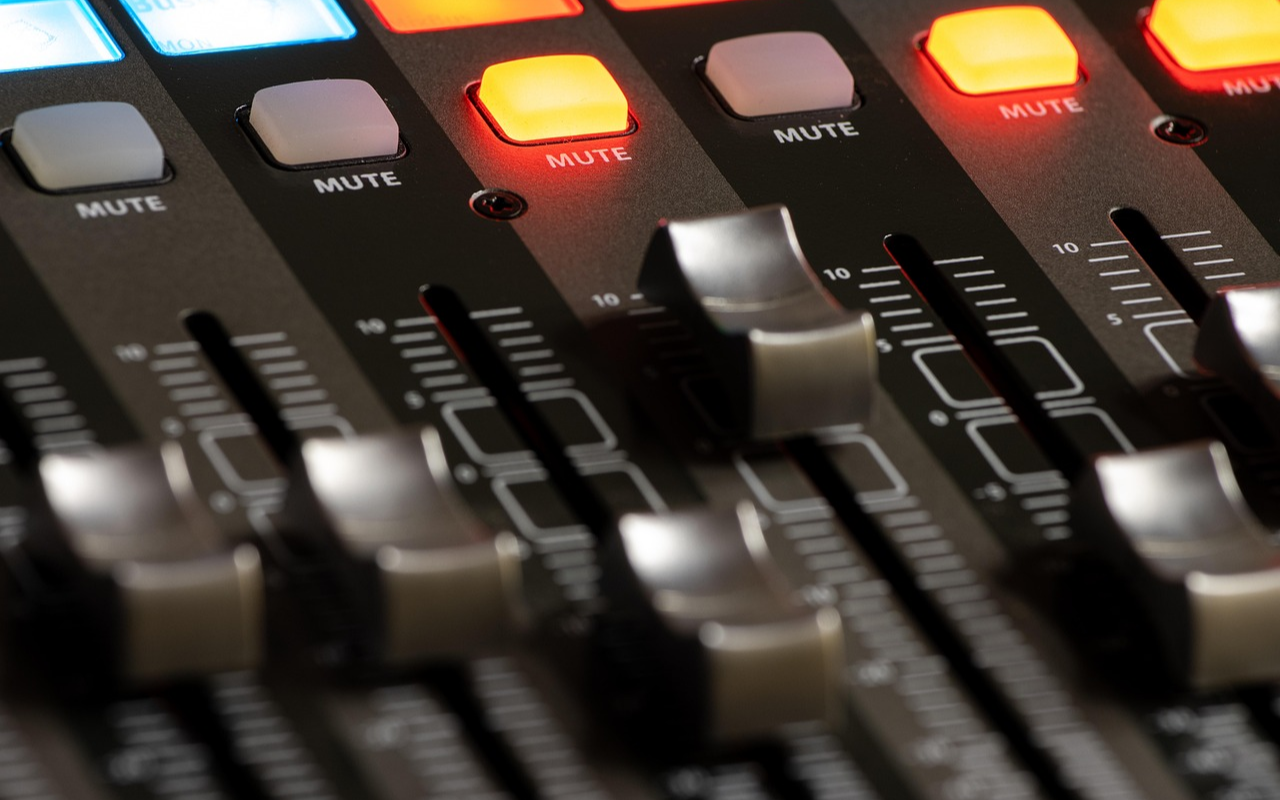
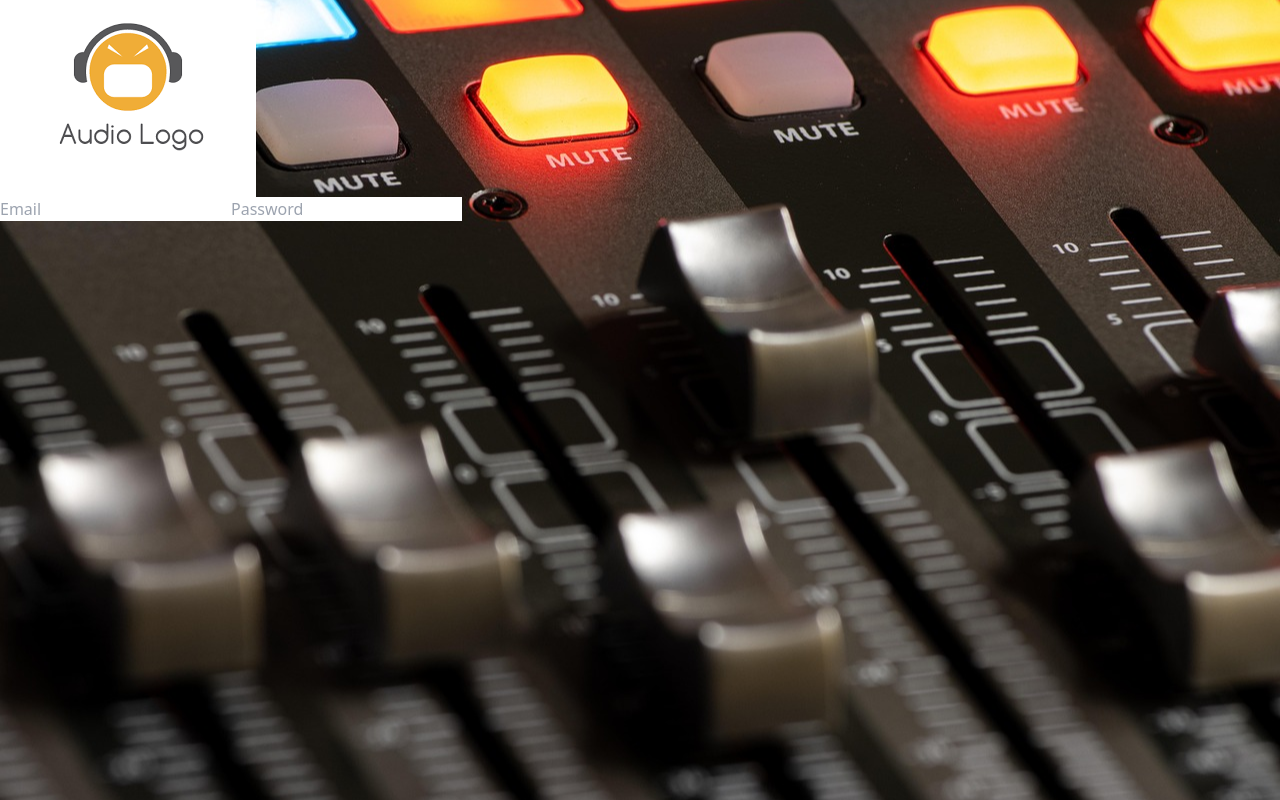
Before and after one commit to redracame/kv-audio-frontend, a React (Vite) app: page /login in a window 1280 px wide. Built offline with nearby package versions, Linux system fonts and the light colour scheme.

Commit message:
add email,password to login Page😎

```diff
--- a/src/pages/login/login.jsx
+++ b/src/pages/login/login.jsx
@@ -6,7 +6,11 @@ export  default function LoginPage(){
   const [password,setPassword] =useState("");
   return(
    <div className=" bg-picture w-full h-screen flex justify-center items-center">
-    <div className="w-[400px] h-[400px] backdrop-blur-xl rounded-2xl ">
+    <div className="w-[400px] h-[400px] backdrop-blur-xl rounded-2xl flex justify-center items-center flex-col relative">
+      <img src="/logo.png" alt="logo" className=" w-[100px] h-[100px] object-cover"/>
+      <input type="email" placeholder="Email" className="w-[300px] h-[50px] bg-transparent border-b-2 border-white text-white text-2xl outline-none"/>
+      <input type="password" placeholder="Password" className="w-[300px] h-[50px] bg-transparent border-b-2 border-white text-white text-2xl outline-none"/>
+
    </div>
    </div>
 );
```
